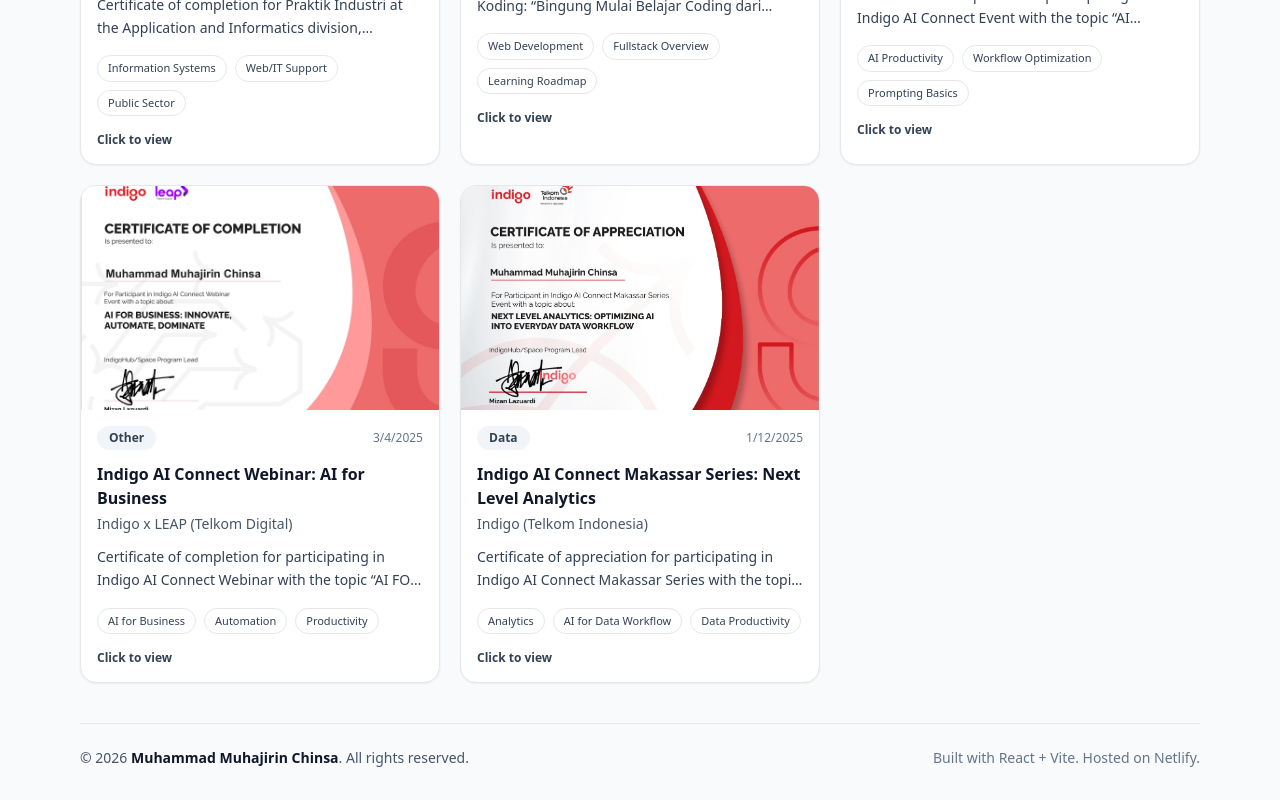
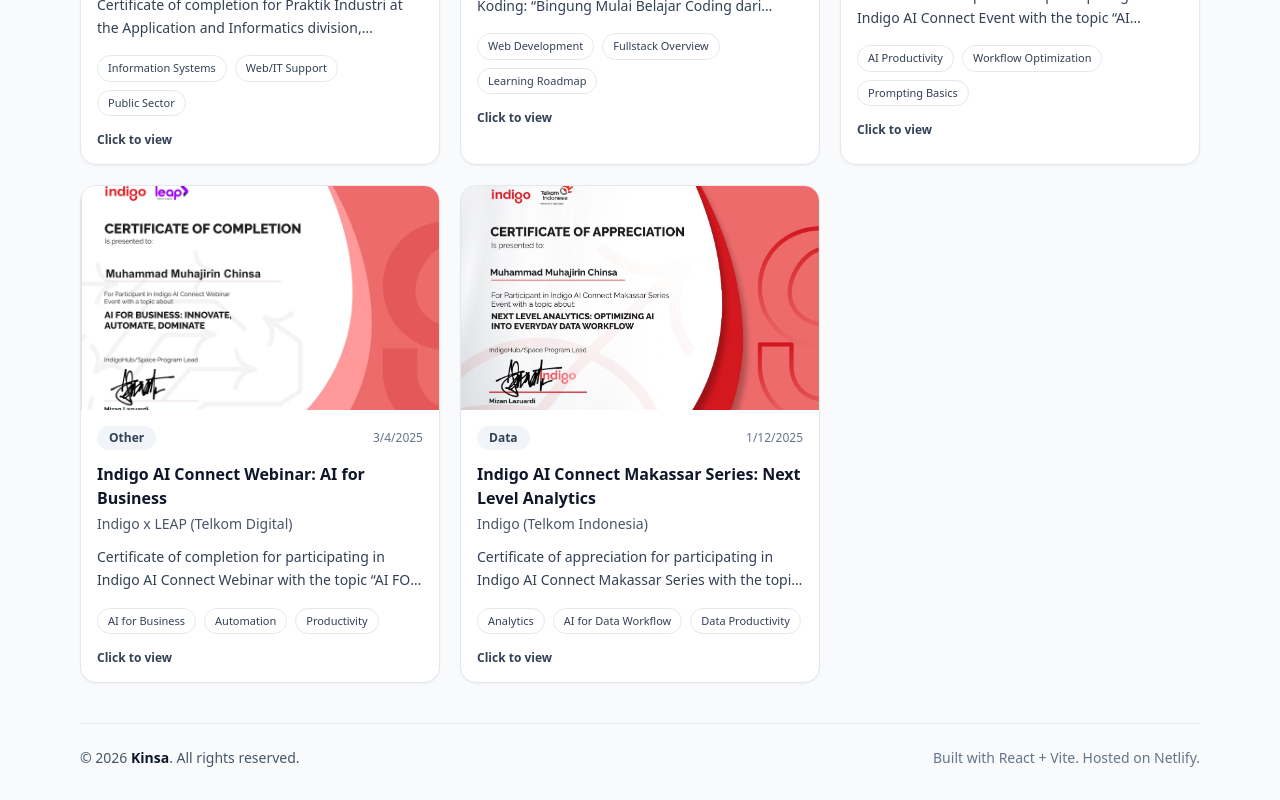
Before and after one commit to kinsa24/Certificat_Page, a React (Vite) app: page / in a window 1280 px wide. Shown: the part 576-1376 px from the top of the page. Built offline with nearby package versions, Linux system fonts and the light colour scheme.

Commit message:
update App

```diff
--- a/src/App.jsx
+++ b/src/App.jsx
@@ -142,7 +142,7 @@
             <p>
               © {new Date().getFullYear()}{" "}
               <span className="font-semibold text-slate-900">
-                Muhammad Muhajirin Chinsa
+                Kinsa
               </span>
               . All rights reserved.
             </p>
```
